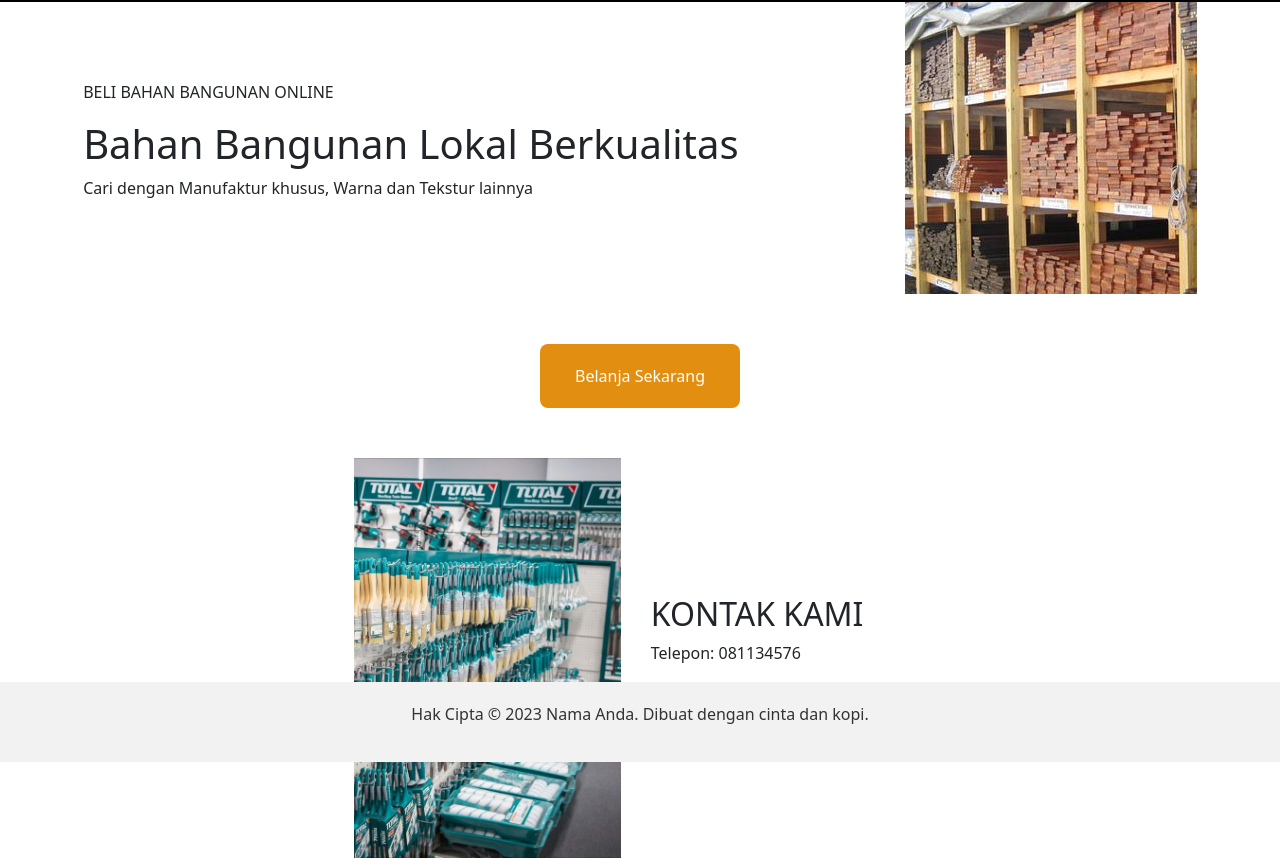
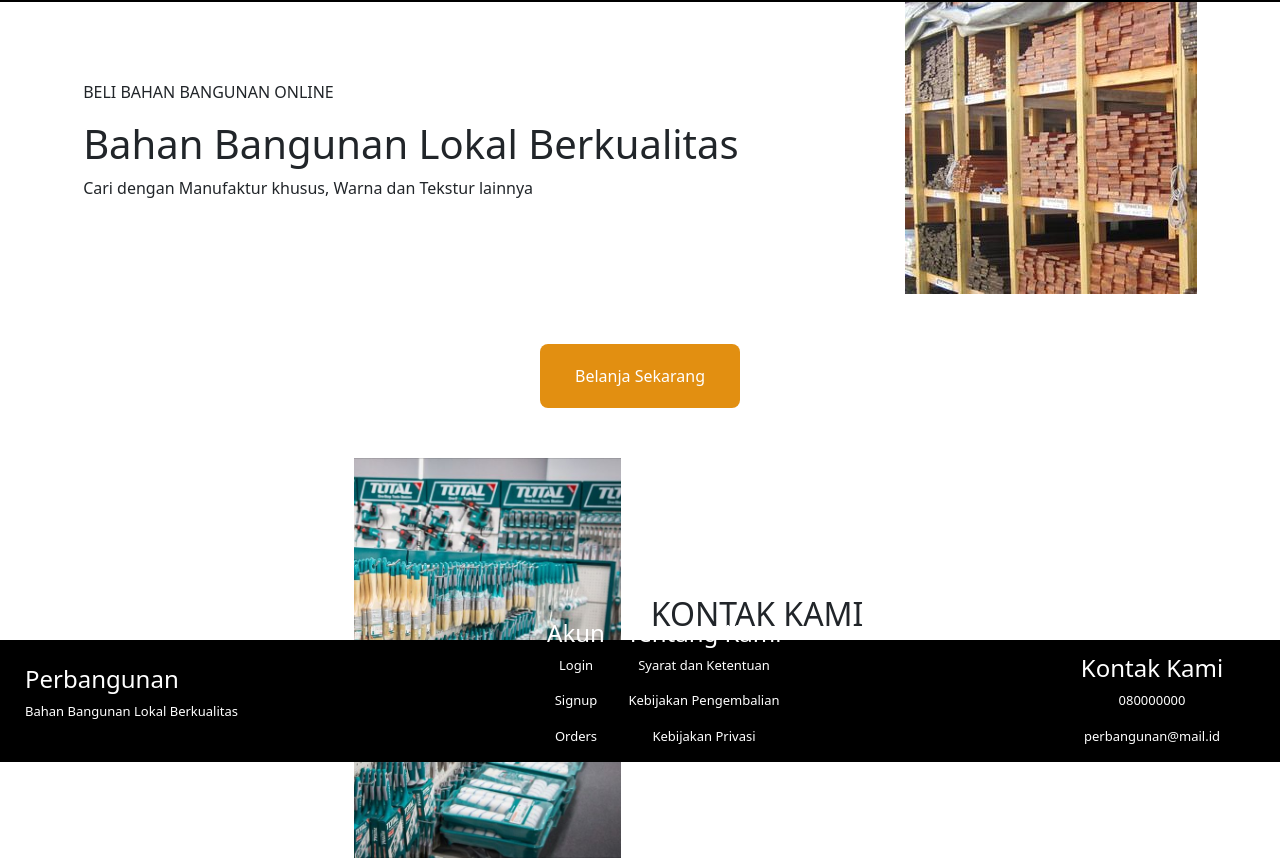
Before and after one commit to furniskuy/furniskuy.github.io, a plain HTML site: page index.html in a window 1280 px wide. Shown: the part 38-896 px from the top of the page. Drawn offline with Linux system fonts and the light colour scheme.

Commit message:
feat: add footer

```diff
--- a/assets/styles/style.css
+++ b/assets/styles/style.css
@@ -178,12 +178,41 @@ a {
 	filter: invert(100%);
 }
 
-.footer {
-	background-color: #f2f2f2;
-	color: #333;
-	padding: 20px;
-	text-align: center;
+.opsiFooter {
+	font-size: small;
+	line-height: 1.5;
+}
+
+.footerKiri {
+	background-color: black;
+	color: white;
+	padding: 25px;
+	text-align: left;
 	position: fixed;
 	bottom: 0;
 	width: 100%;
 }
+
+.footerTengah {
+	color: white;
+	text-align: center;
+	position: fixed;
+	bottom: 0;
+	width: 90%;
+}
+
+.footerTengah2 {
+	color: white;
+	text-align: center;
+	position: fixed;
+	bottom: 0;
+	width: 110%;
+}
+
+.footerKanan {
+	color: white;
+	text-align: center;
+	position: fixed;
+	bottom: 0;
+	width: 180%;
+}
--- a/index.html
+++ b/index.html
@@ -58,7 +58,38 @@
 
     <!-- Footer -->
     <div class="footer">
-        <p>Hak Cipta &copy; 2023 Nama Anda. Dibuat dengan cinta dan kopi.</p>
+        <div class="footerKiri">
+            <h4>Perbangunan</h4>
+            <div class="opsiFooter">
+                <p>Bahan Bangunan Lokal Berkualitas</p>
+            </div>
+        </div>
+
+        <div class="footerTengah">
+            <h4>Akun</h4>
+            <div class="opsiFooter">
+                <p>Login</p>
+                <p>Signup</p>
+                <P>Orders</P>
+            </div>
+        </div>
+
+        <div class="footerTengah2">
+            <h4>Tentang Kami</h4>
+            <div class="opsiFooter">
+                <p>Syarat dan Ketentuan</p>
+                <p>Kebijakan Pengembalian</p>
+                <p>Kebijakan Privasi</p>
+            </div>
+        </div>
+
+        <div class="footerKanan">
+            <h4>Kontak Kami</h4>
+            <div class="opsiFooter">
+                <p>080000000</p>
+                <p>perbangunan@mail.id</p>
+            </div>
+        </div>
     </div>
 </body>
 
```
